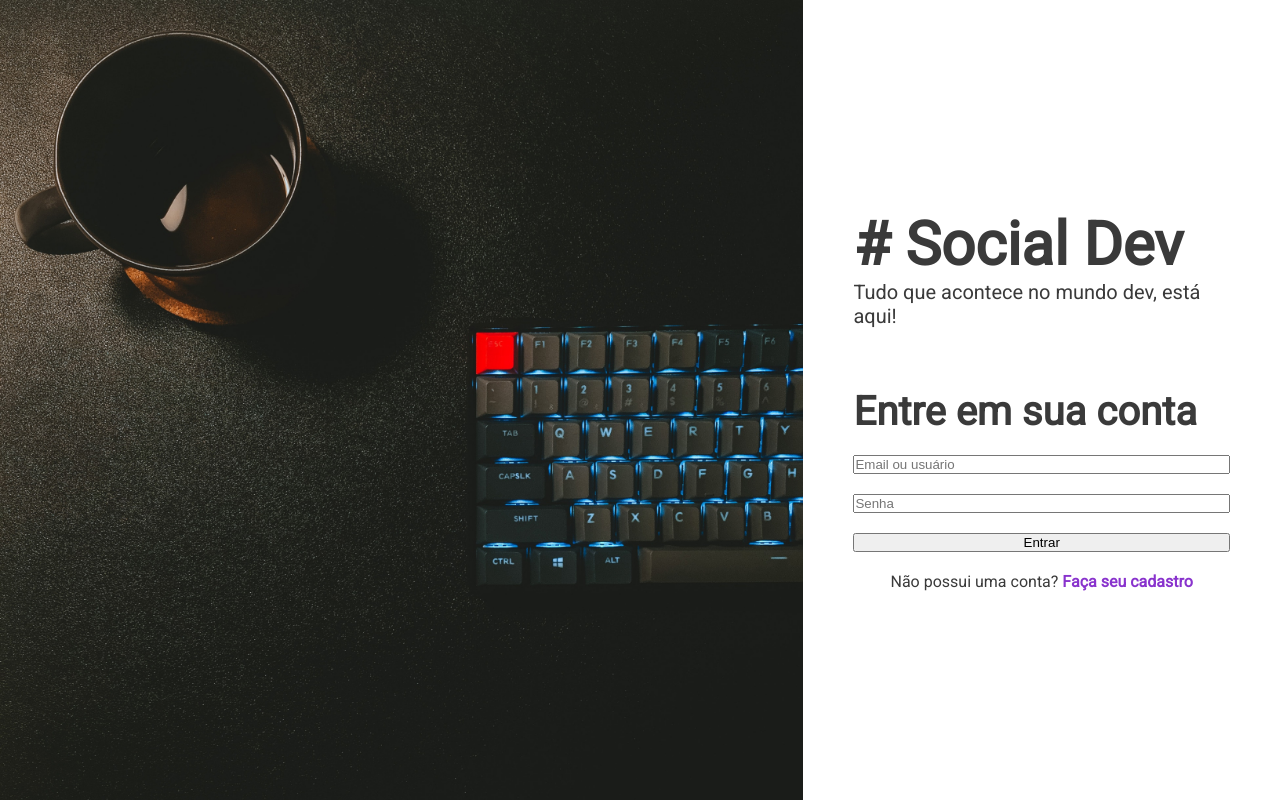
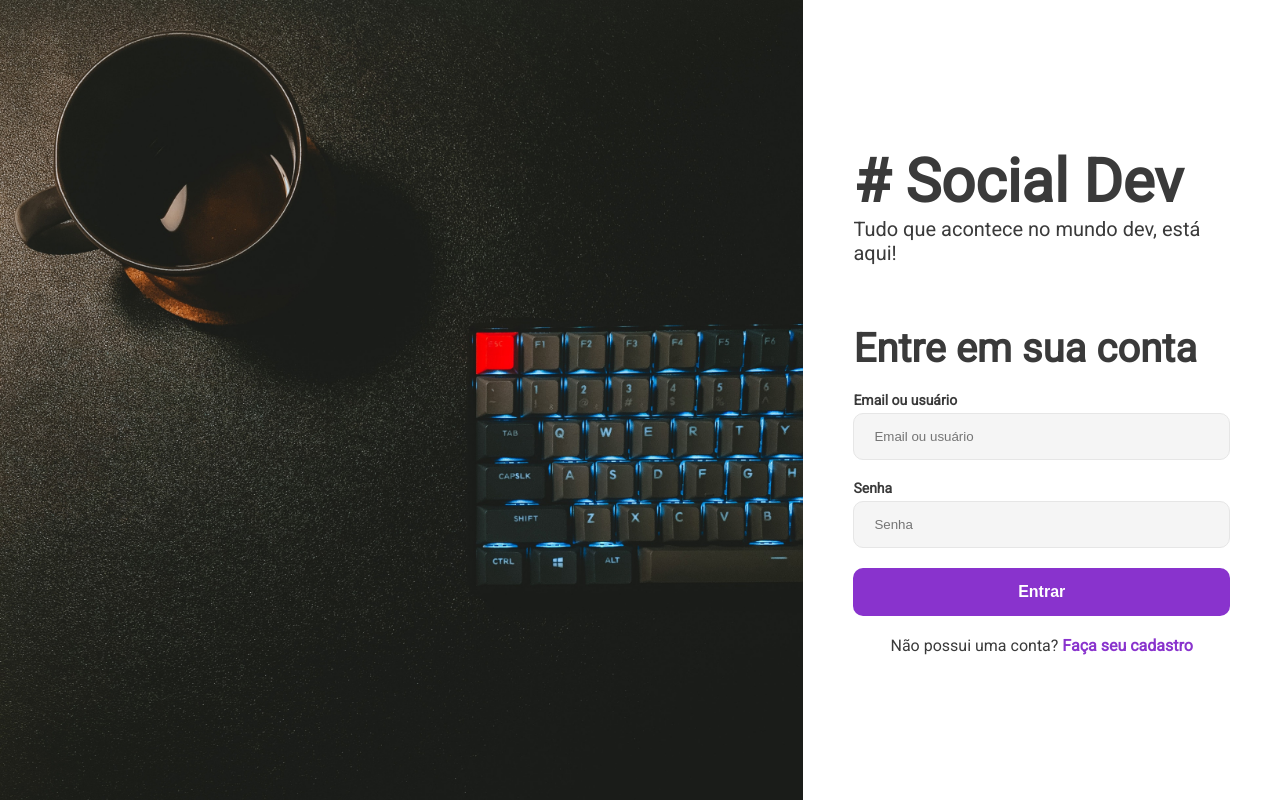
Before and after one commit to josehfortes/social-dev, a Next.js app: page /login in a window 1280 px wide. Built offline with nearby package versions, Linux system fonts and the light colour scheme.

Commit message:
Criado componentes e tema

```diff
--- a/pages/_app.jsx
+++ b/pages/_app.jsx
@@ -1,4 +1,6 @@
-import { createGlobalStyle } from 'styled-components'
+import { createGlobalStyle, ThemeProvider } from 'styled-components'
+
+import theme from '../src/theme'
 
 const GlobalStyle = createGlobalStyle`
   * {
@@ -8,23 +10,27 @@ const GlobalStyle = createGlobalStyle`
 
   body {
     font-family: 'Roboto', sans-serif;
-    color: #3A3A3A;
+    color: ${props => props.theme.black};
   }
 
   a {
-    color: #8933CD;
+    color: ${props => props.theme.primary};
     font-weight: bold;
     text-decoration: none;
+    transition: 0.3s;
+  }
+
+  a:hover {
+    color: ${props => props.theme.primaryHover};
   }
 `
 
-
 function App ({ Component, pageProps }) {
   return (
-    <>
+    <ThemeProvider theme={theme}>
       <GlobalStyle />
       <Component {...pageProps} />
-    </>
+    </ThemeProvider>
   )
 }
 
--- a/pages/login.jsx
+++ b/pages/login.jsx
@@ -4,6 +4,8 @@ import ImageWithSpace from '../src/components/layout/ImageWithSpace'
 import H1 from '../src/components/typography/H1'
 import H2 from '../src/components/typography/H2'
 import H4 from '../src/components/typography/H4'
+import Button from '../src/components/inputs/Button'
+import Input from '../src/components/inputs/Input'
 
 const FormContainer = styled.div`
   margin-top: 60px;
@@ -28,9 +30,9 @@ function LoginPage () {
       <FormContainer>
         <H2>Entre em sua conta</H2>
         <Form>
-          <input placeholder="Email ou usuário" type="email" />
-          <input placeholder="Senha" type="password" />
-          <button>Entrar</button>
+          <Input label="Email ou usuário" type="email" />
+          <Input label="Senha" type="password" />
+          <Button>Entrar</Button>
         </Form>
         <Text>Não possui uma conta? <a href="#">Faça seu cadastro</a></Text>
       </FormContainer>
--- /dev/null
+++ b/src/components/inputs/Button.jsx
@@ -0,0 +1,19 @@
+import styled from 'styled-components'
+
+const Button = styled.button`
+  background-color: ${props => props.theme.primary};
+  padding: 15px 20px;
+  border-radius: 10px;
+  border: 0;
+  font-weight: bold;
+  color: ${props => props.theme.white};
+  font-size: 16px;
+  cursor: pointer;
+  transition: 0.3s;
+
+  :hover {
+    background-color: ${props => props.theme.primaryHover};
+  }
+`
+
+export default Button
--- /dev/null
+++ b/src/components/inputs/Input.jsx
@@ -0,0 +1,31 @@
+import styled from 'styled-components'
+
+const InputContainer = styled.div`
+  width: 100%;
+`
+
+const StyledLabel = styled.p`
+  font-weight: bold;
+  font-size: 14px;
+  margin-bottom: 5px;
+`
+
+const StyledInput = styled.input`
+  width: 100%;
+  border: 1px solid ${props => props.theme.inputBorder};
+  background-color: ${props => props.theme.inputBackground};
+  padding: 15px 20px;
+  box-sizing: border-box;
+  border-radius: 10px;
+`
+
+function Input ({ label, ...props }) {
+  return (
+    <InputContainer>
+      <StyledLabel>{label}</StyledLabel>
+      <StyledInput placeholder={label} {...props} />
+    </InputContainer>
+  )
+}
+
+export default Input
--- a/src/components/layout/ImageWithSpace.jsx
+++ b/src/components/layout/ImageWithSpace.jsx
@@ -21,7 +21,7 @@ const StyledImage = styled.div`
 `
 
 const StyledContainer = styled.div`
-  background-color: white;
+  background-color: ${props => props.theme.white};
   padding: 30px 50px;
 
   @media (min-width: ${WIDTH_BREAK}) {
--- /dev/null
+++ b/src/theme.js
@@ -0,0 +1,10 @@
+const theme = {
+  primary: '#8933CD',
+  primaryHover: '#7029A8',
+  inputBackground: '#F5F5F5',
+  inputBorder: '#E6E6E6',
+  black: '#3A3A3A',
+  white: '#FFFFFF',
+}
+
+export default theme
```
